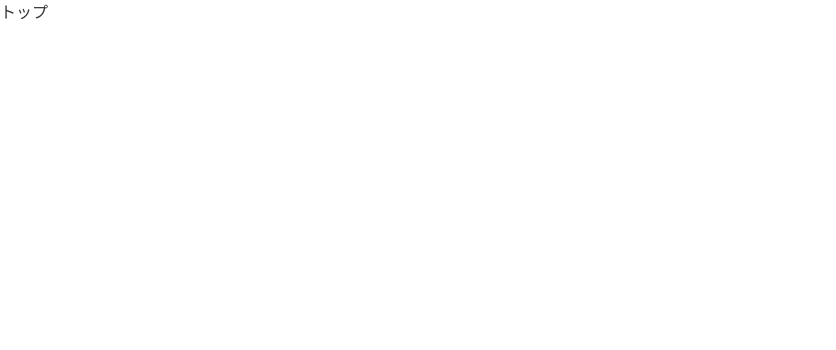
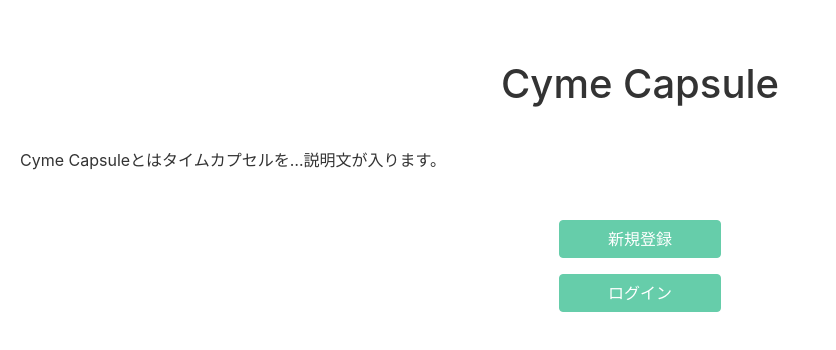
Before and after one commit to uyupun-archive/cyme-capsule-frontend, a Nuxt app: page / in a window 1280 px wide. Shown: the top 350 px of the page, without its empty margins (0-836 px from the left). Built offline with nearby package versions, Linux system fonts and the light colour scheme.

Commit message:
modify top page

```diff
--- a/assets/scss/app.scss
+++ b/assets/scss/app.scss
@@ -3,4 +3,6 @@
 @import "./foundation/base";
 
 // object
+@import "./object/component/button";
 @import "./object/component/container";
+@import "./object/component/title";
--- /dev/null
+++ b/assets/scss/object/component/button.scss
@@ -0,0 +1,5 @@
+.btn-lightgreen {
+  color: #FFFFFF;
+  background-color: $bg-lightgreen;
+  border-color: $bg-lightgreen;
+}
--- /dev/null
+++ b/assets/scss/object/component/title.scss
@@ -0,0 +1,11 @@
+.c-title {
+  padding-top: 40px;
+  font-size: 30px;
+  margin-bottom: 30px;
+  &Top {
+    text-align: center;
+    padding-top: 60px;
+    font-size: 40px;
+    margin-bottom: 40px;
+  }
+}
--- a/layouts/default.vue
+++ b/layouts/default.vue
@@ -1,55 +1,5 @@
 <template>
-  <div>
+  <div class="c-container">
     <nuxt />
   </div>
 </template>
-
-<style>
-html {
-  font-family: 'Source Sans Pro', -apple-system, BlinkMacSystemFont, 'Segoe UI',
-    Roboto, 'Helvetica Neue', Arial, sans-serif;
-  font-size: 16px;
-  word-spacing: 1px;
-  -ms-text-size-adjust: 100%;
-  -webkit-text-size-adjust: 100%;
-  -moz-osx-font-smoothing: grayscale;
-  -webkit-font-smoothing: antialiased;
-  box-sizing: border-box;
-}
-
-*,
-*:before,
-*:after {
-  box-sizing: border-box;
-  margin: 0;
-}
-
-.button--green {
-  display: inline-block;
-  border-radius: 4px;
-  border: 1px solid #3b8070;
-  color: #3b8070;
-  text-decoration: none;
-  padding: 10px 30px;
-}
-
-.button--green:hover {
-  color: #fff;
-  background-color: #3b8070;
-}
-
-.button--grey {
-  display: inline-block;
-  border-radius: 4px;
-  border: 1px solid #35495e;
-  color: #35495e;
-  text-decoration: none;
-  padding: 10px 30px;
-  margin-left: 15px;
-}
-
-.button--grey:hover {
-  color: #fff;
-  background-color: #35495e;
-}
-</style>
--- a/pages/index.vue
+++ b/pages/index.vue
@@ -1,3 +1,16 @@
 <template>
-  <div>トップ</div>
+  <div>
+    <h1 class="c-titleTop">Cyme Capsule</h1>
+    <p class="mb-5">Cyme Capsuleとはタイムカプセルを…説明文が入ります。</p>
+    <div class="text-center mb-3">
+      <router-link to="/register" class="btn btn-lightgreen px-5"
+        >新規登録</router-link
+      >
+    </div>
+    <div class="text-center">
+      <router-link to="/login" class="btn btn-lightgreen px-5"
+        >ログイン</router-link
+      >
+    </div>
+  </div>
 </template>
```
